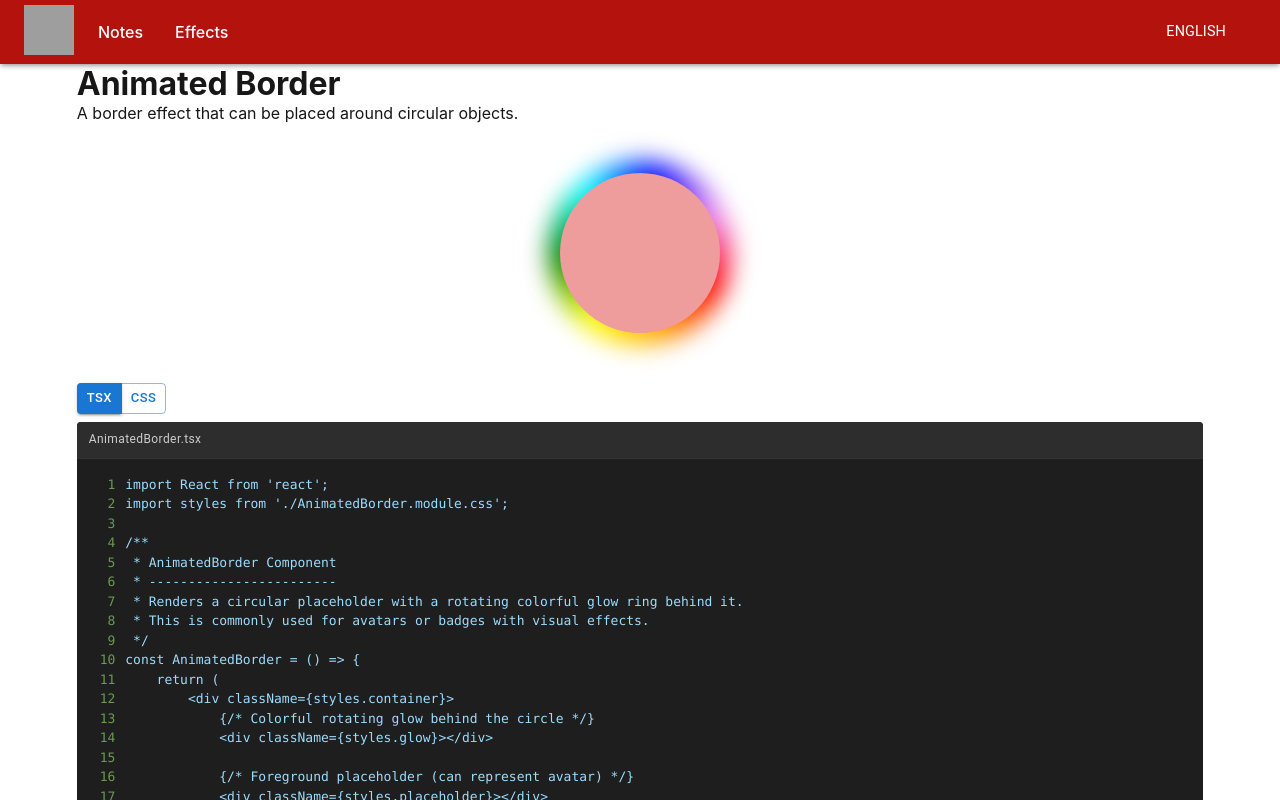
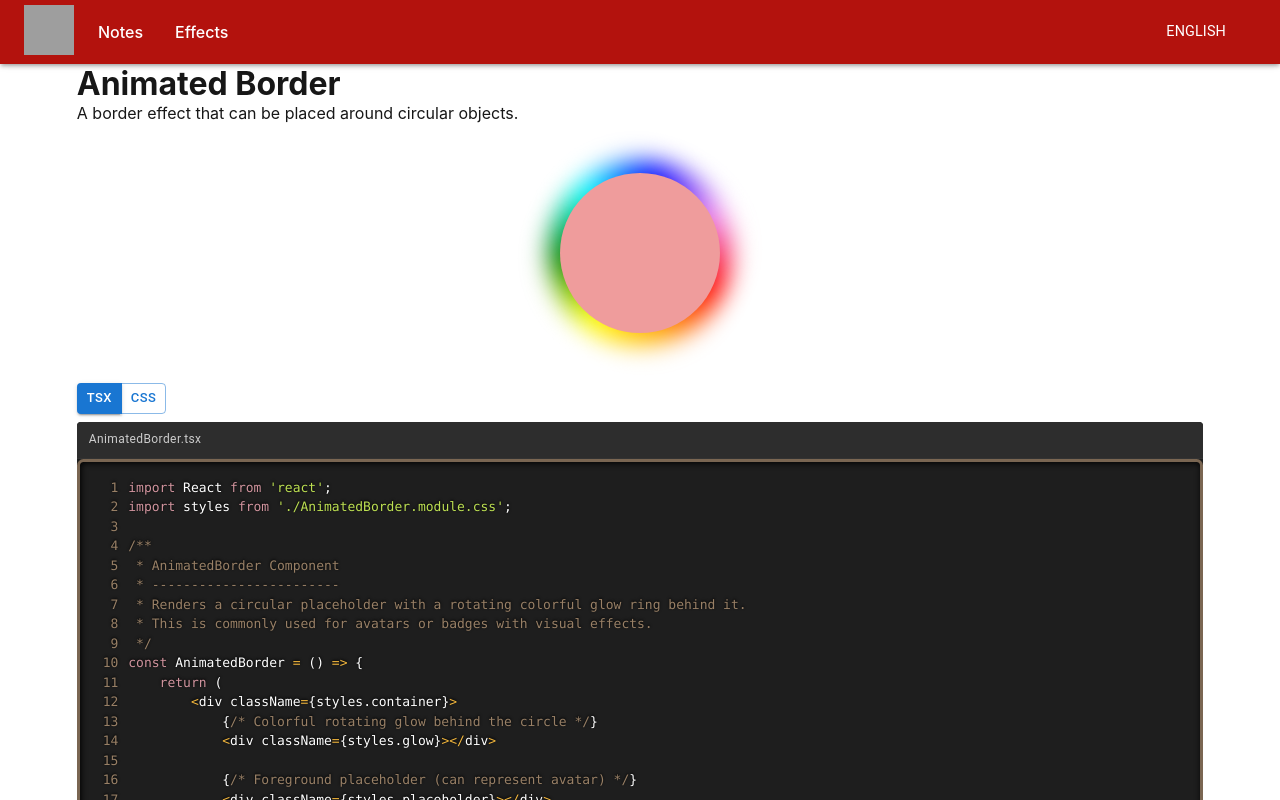
Before and after one commit to funcReveal/funcreveal.github.io, a Next.js app: page /effects/animated-border in a window 1280 px wide. Built offline with nearby package versions, Linux system fonts and the light colour scheme; grey boxes are pictures that could not be loaded; some icons are missing.

Commit message:
updated codecolor style

```diff
--- a/src/components/common/CodePreview/CodeColor.tsx
+++ b/src/components/common/CodePreview/CodeColor.tsx
@@ -9,8 +9,8 @@
 import ContentCopyIcon from '@mui/icons-material/ContentCopy';
 import GitHubIcon from '@mui/icons-material/GitHub';
 
-import SyntaxHighlighter from 'react-syntax-highlighter';
-import { vscDarkPlus } from 'react-syntax-highlighter/dist/esm/styles/prism';
+import { Prism as SyntaxHighlighter } from 'react-syntax-highlighter';
+import { dark } from 'react-syntax-highlighter/dist/esm/styles/prism';
 
 interface CodeBlockProps {
     code: string;
@@ -84,7 +84,7 @@
 
             <SyntaxHighlighter
                 language={language === 'tsx' ? 'typescript' : language}
-                style={vscDarkPlus}
+                style={dark}
                 showLineNumbers
                 wrapLines
                 customStyle={{ margin: 0, padding: '1rem', background: '#1e1e1e', fontSize: 13 }}
```
